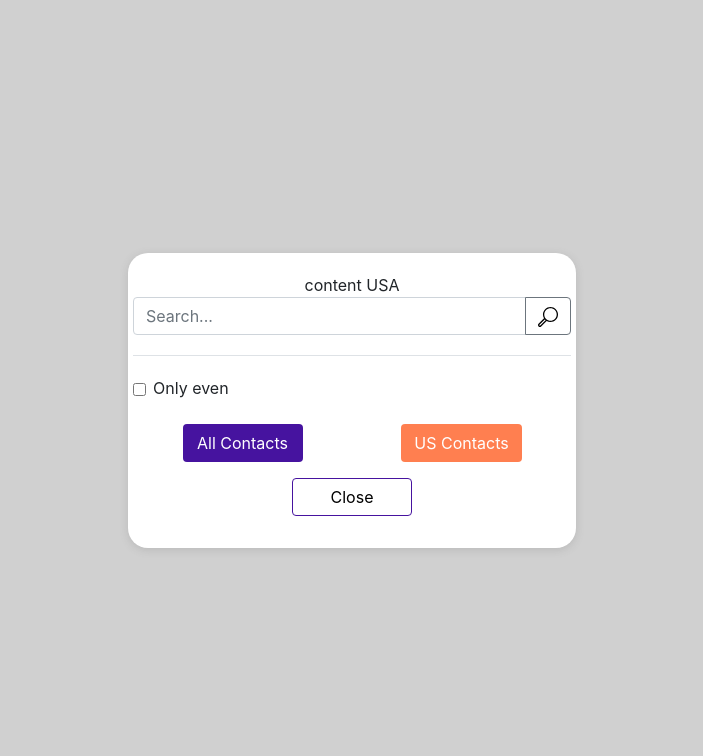
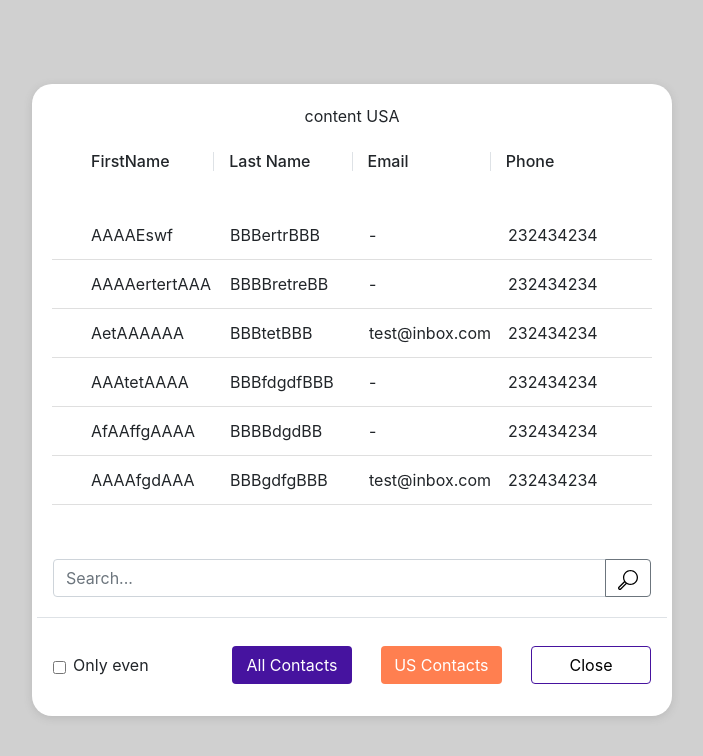
Before and after one commit to vladimir-pl-web/react-dev-test, a React (Create React App) app: page /usa in a window 1280 px wide. Shown: the top 756 px of the page, without its empty margins (288-991 px from the left). Built offline with nearby package versions, Linux system fonts and the light colour scheme.

Commit message:
content_list_mocked

```diff
--- /dev/null
+++ b/src/hooks/activeItem.ts
@@ -0,0 +1,6 @@
+import { useState } from "react"
+
+export const useActive = () => {
+ const [active, setActive] = useState<number>()
+ return{active, setActive}
+}
--- a/src/pages/all/all.tsx
+++ b/src/pages/all/all.tsx
@@ -1,6 +1,7 @@
 import { FC } from "react"
 import { useModal } from "../../hooks/modal"
 import Modal from "../../ui/modal/modal"
+import ContactList from "../../ui/contactList/list"
 
 
 const All: FC = () => {
@@ -10,6 +11,7 @@ const All: FC = () => {
     <div>
       <Modal isOpen={true} setOpen={onOpen}>
         <div>content All</div>
+        <ContactList/>
       </Modal>
     </div>
   )
--- a/src/pages/main/main/main.tsx
+++ b/src/pages/main/main/main.tsx
@@ -9,7 +9,7 @@ const Main: FC = () => {
     <>
       <div className="container d-flex flex-column justify-center align-items-center vh-100 py-5">
         <h1 className="">Main Page</h1>
-        <div className="row w-50 d-flex pb-5 align-items-center justify-center  h-100">
+        <div className="row w-50 d-flex pb-5 align-items-center justify-between  h-100">
           <ButtonList order={1} onClick={onOpen} />
         </div>
       </div>
--- a/src/pages/usa/usa.tsx
+++ b/src/pages/usa/usa.tsx
@@ -1,6 +1,7 @@
 import { FC } from "react"
 import { useModal } from "../../hooks/modal"
 import Modal from "../../ui/modal/modal"
+import ContactList from "../../ui/contactList/list"
 
 const USA: FC = () => {
   const { open, onOpen } = useModal()
@@ -9,6 +10,7 @@ const USA: FC = () => {
     <div>
       <Modal isOpen={true} setOpen={onOpen}>
         <div>content USA</div>
+        <ContactList />
       </Modal>
     </div>
   )
--- a/src/ui/buttons/buttonList.tsx
+++ b/src/ui/buttons/buttonList.tsx
@@ -3,16 +3,17 @@ import { IButtonsList } from "./types"
 import { NavLink } from "react-router-dom"
 import Button from "./button"
 import { allButtons } from "../../constants"
+import clsx from 'clsx'
 
 
-const ButtonList: FC<IButtonsList> = ({ onClick, order }) => {
+const ButtonList: FC<IButtonsList> = ({ onClick, order,position="center" }) => {
   const btns = useMemo(() => {
     return allButtons.map(({ open, variant, title, to }, index) => {
       const shown = order && order + 1 === index ? "none" : "flex"
 
       return (
         <div
-          className="col-sm flex justify-content-center py-2"
+          className={clsx("col-sm flex py-2 px-0",`justify-content-${position}`)}
           style={{ display: shown }}
         >
           <NavLink to={to}>
--- a/src/ui/buttons/types.ts
+++ b/src/ui/buttons/types.ts
@@ -14,4 +14,5 @@ export interface IButton
 export interface IButtonsList {
   order?: number
   onClick: (data: boolean) => void
+  position?:string
 }
--- /dev/null
+++ b/src/ui/contactList/list.module.scss
@@ -0,0 +1,15 @@
+.list{
+ height: 300px;
+ overflow-y: auto;
+ background: red
+}
+.listItem{
+ cursor:pointer;
+ transition: all 0.3s ease-in;
+ &:hover{
+  background: #cecece;
+ }
+}
+.active{
+ background: #cecece;
+}
--- /dev/null
+++ b/src/ui/contactList/list.tsx
@@ -0,0 +1,48 @@
+import { FC, useCallback, useMemo } from "react"
+import { contactMocked, titleNames } from "./mocked"
+import clsx from 'clsx'
+import classes from './list.module.scss'
+import { useActive } from "../../hooks/activeItem"
+
+const ContactList: FC= () => {
+ const {active,setActive} = useActive()
+
+ const onActive = useCallback((index:number) => {
+  setActive(index)
+ },[setActive])
+
+ const titles = useMemo(() => {
+  return titleNames.map((title, index) => {
+   const border = index === 0 ? "none" : "border-left"
+   return (<h6 className={clsx("col w-25 text-left", border)}>{title}</h6>)
+  })
+ }, [])
+
+ const content = useMemo(() => {
+  return contactMocked.map(({last_name, first_name, email, phone_number},index) => {
+   return (
+    <li
+     onClick={()=>onActive(index)}
+     className={clsx("h-auto list-group-item d-flex flex-wrap pl-4", classes.listItem, {
+     [classes.active]: index === active
+    })}>
+     <div className="col w-25 text-left">{first_name}</div>
+     <div className="col w-25 text-left">{last_name}</div>
+     <div className="col w-25 text-left">{email? email : "-"}</div>
+     <div className="col w-25 text-left">{phone_number}</div>
+    </li>
+   )
+  })
+ },[active, onActive])
+
+ return (
+  <>
+   <div className="p-4 d-flex flex-wrap h-auto">{titles}</div>
+  <ul className={clsx("list-group list-group-flush mb-5 mt-2", classes.list)}>
+   {content}
+   </ul>
+   </>
+ )
+}
+
+export default ContactList
--- /dev/null
+++ b/src/ui/contactList/mocked.ts
@@ -0,0 +1,18 @@
+import { IContact } from "./types";
+
+export const contactMocked: IContact[] = [
+ { first_name: "AAAAEswf", last_name: "BBBertrBBB", email: null, phone_number: "232434234" },
+ { first_name: "AAAAertertAAA", last_name: "BBBBretreBB", email: null, phone_number: "232434234" },
+ { first_name: "AetAAAAAA", last_name: "BBBtetBBB", email: "test@inbox.com", phone_number: "232434234" },
+ { first_name: "AAAtetAAAA", last_name: "BBBfdgdfBBB", email: null, phone_number: "232434234" },
+ { first_name: "AfAAffgAAAA", last_name: "BBBBdgdBB", email: null, phone_number: "232434234" },
+ { first_name: "AAAAfgdAAA", last_name: "BBBgdfgBBB", email: "test@inbox.com", phone_number: "232434234" },
+ { first_name: "etAetAAAAteAA", last_name: "rtrBBBBggdfBB", email: "test@inbox.com", phone_number: "232434234" },
+ { first_name: "efffAtrAAttrAAAA", last_name: "aswee", email: null, phone_number: "232434234" },
+ { first_name: "fggret", last_name: "bvbv", email: null, phone_number: "232434234" },
+ { first_name: "hjkhnn", last_name: "vbgf", email: "test@inbox.com", phone_number: "232434234" },
+]
+
+export const titleNames:string[] = [
+'FirstName', "Last Name", "Email", "Phone"
+]
--- /dev/null
+++ b/src/ui/contactList/types.ts
@@ -0,0 +1,11 @@
+export interface IContact{
+ first_name: string;
+ last_name: string;
+ email: string | null;
+ phone_number:string
+}
+
+export interface IListItems{
+ active: number;
+ setActive:(index:number)=>void
+}
--- a/src/ui/modal/modal.module.scss
+++ b/src/ui/modal/modal.module.scss
@@ -13,7 +13,8 @@
 
   .window {
     z-index: 999;
-    width: 35%;
+    width: 50%;
+    max-height: 95%;
     background: white;
     border-radius: 20px;
     padding: 20px;
--- a/src/ui/modal/modal.tsx
+++ b/src/ui/modal/modal.tsx
@@ -20,10 +20,10 @@ const Modal: FC<PropsWithChildren<IModal>> = ({
     <div className={classes.overlay}>
       <div className={classes.window}>
         <div>{children}</div>
-        <div className="row">
+        <div className="row px-3">
           <Search />
         </div>
-        <div className="row d-flex py-1 mt-1 justify-content-between border-top align-items-center">
+        <div className="row d-flex py-1 mt-1 px-3 justify-content-between border-top align-items-center">
           <div className="form-check d-flex align-items-center pt-3">
             <input
               className="form-check-input"
@@ -36,8 +36,8 @@ const Modal: FC<PropsWithChildren<IModal>> = ({
               Only even
             </label>
           </div>
-          <div className="d-flex pt-3 flex-wrap">
-            <ButtonList onClick={setOpen} />
+          <div className="d-flex pt-3 flex-wrap w-75 justify-content-between">
+            <ButtonList onClick={setOpen} position="end"/>
           </div>
         </div>
       </div>
```
